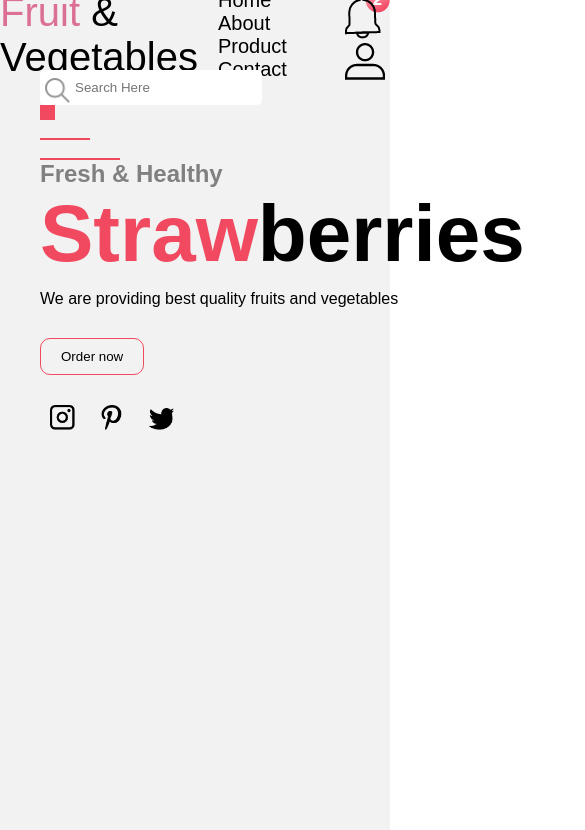
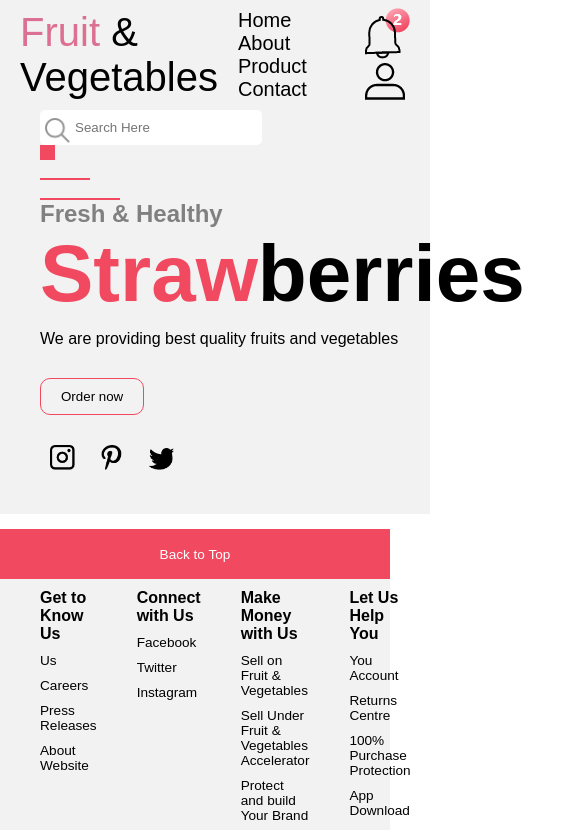
Before and after one commit to adityasahu2027/CODSOFT_01, a plain HTML site: page index.html in a window 390 px wide. Shown: the top 830 px of the page, 585 px wide, since content can reach past the window. Drawn offline with Linux system fonts and the light colour scheme.

Commit message:
Update style.css

```diff
--- a/style.css
+++ b/style.css
@@ -156,3 +156,14 @@ padding:10px 20px ;
  .copyright{
     padding-top: 5px;
  }
+ @media (max-width: 768px) {
+  header {
+      height: auto;
+      padding: 20px;
+  }
+}
+.left, .right {
+    flex-basis: 100%;
+    max-width: none;
+    padding: 20px;
+}
```
